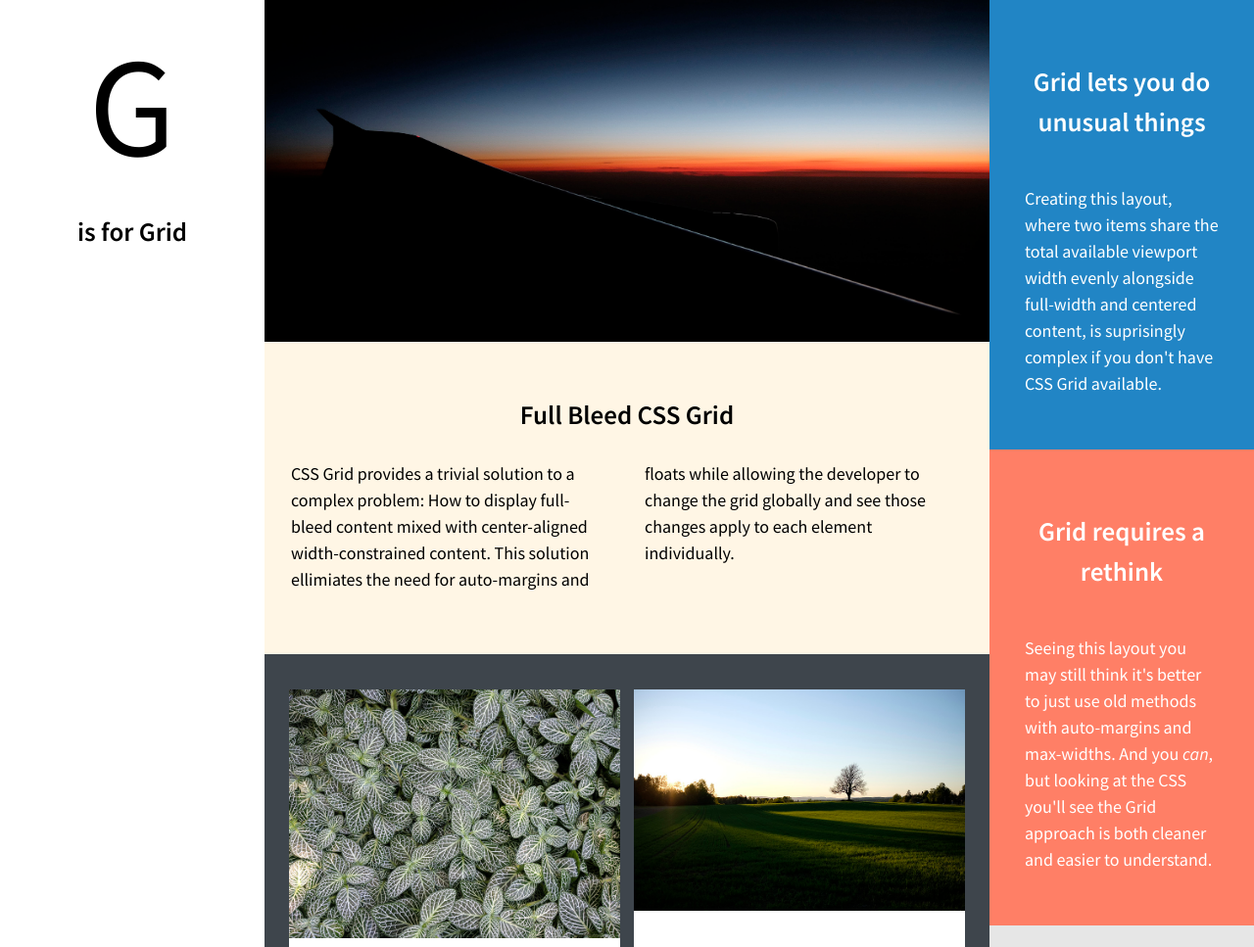
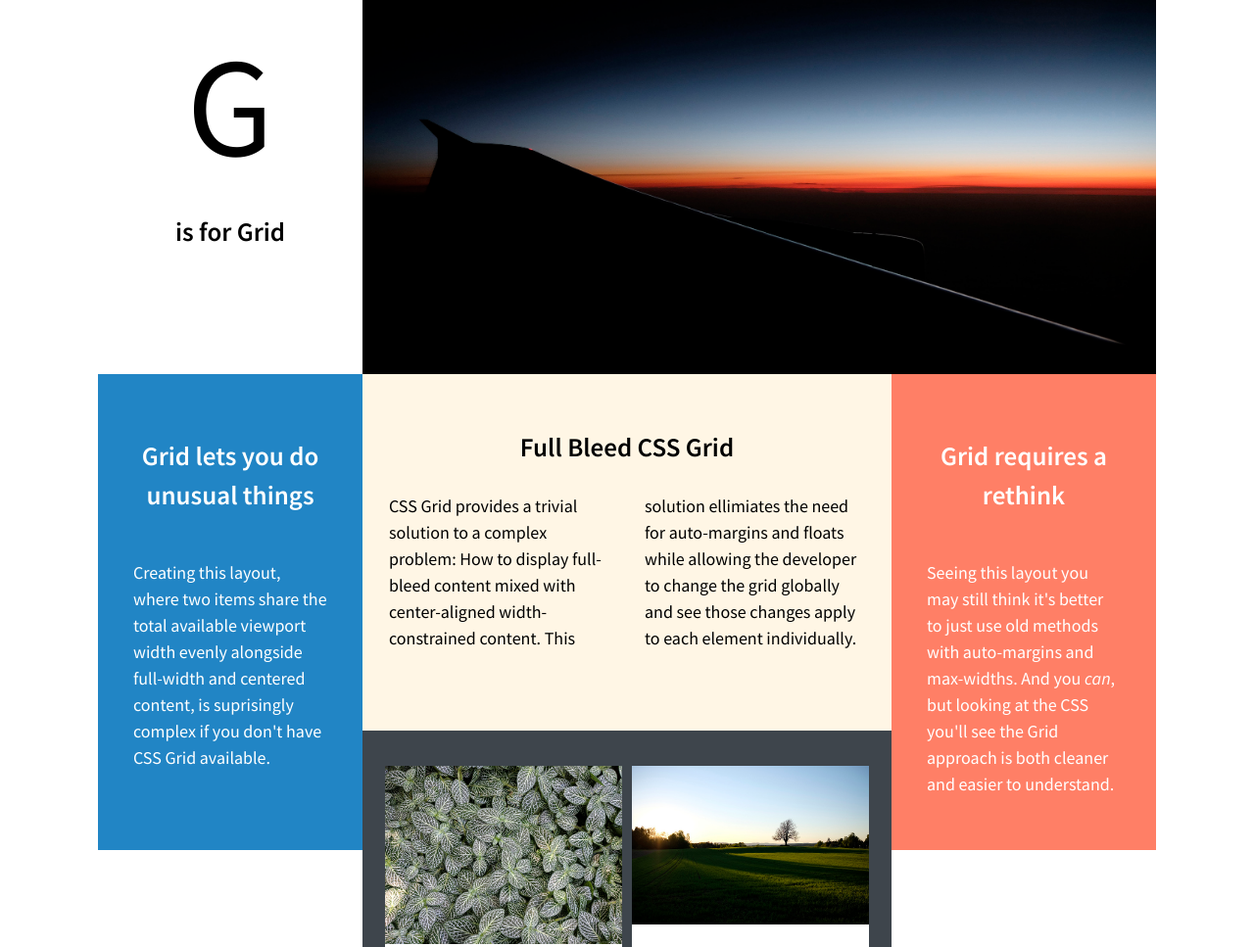
Before and after one commit to atoopdev/css-grid-2, a plain HTML site: page multi-column-layout/index.html in a window 1280 px wide. Shown: the top 967 px of the page at 98% size. Drawn offline with Linux system fonts and the light colour scheme.

Commit message:
implement subgrid

```diff
--- a/multi-column-layout/main.css
+++ b/multi-column-layout/main.css
@@ -331,12 +331,26 @@ CSS Grid layout for modern browsers:
 
   @media screen and (min-width: 65em) {
     .site {
-      grid-template-columns: 15em auto 15em;
+      grid-template-columns: 15em minmax(auto, 30em) 15em;
+      justify-content: center;
     }
-
+    .feature {
+      grid-column: 2/4;
+    }
+    /* implement a sub-grid */
     .sidebar {
+      /* grid-column: 3/4;
+      grid-row: 2; */
+      display: inherit;
+      grid-template-columns: inherit;
+      grid-column: 1/4;
+      grid-row: 2/3;
+      /* this allows main content to come up instead of being pushed down */
+      height: 0;
+    }
+    /* grab just orange div ie second div*/
+    .twin:last-of-type {
       grid-column: 3/4;
-      grid-row: 1/3;
     }
 
     .colophon {
```
